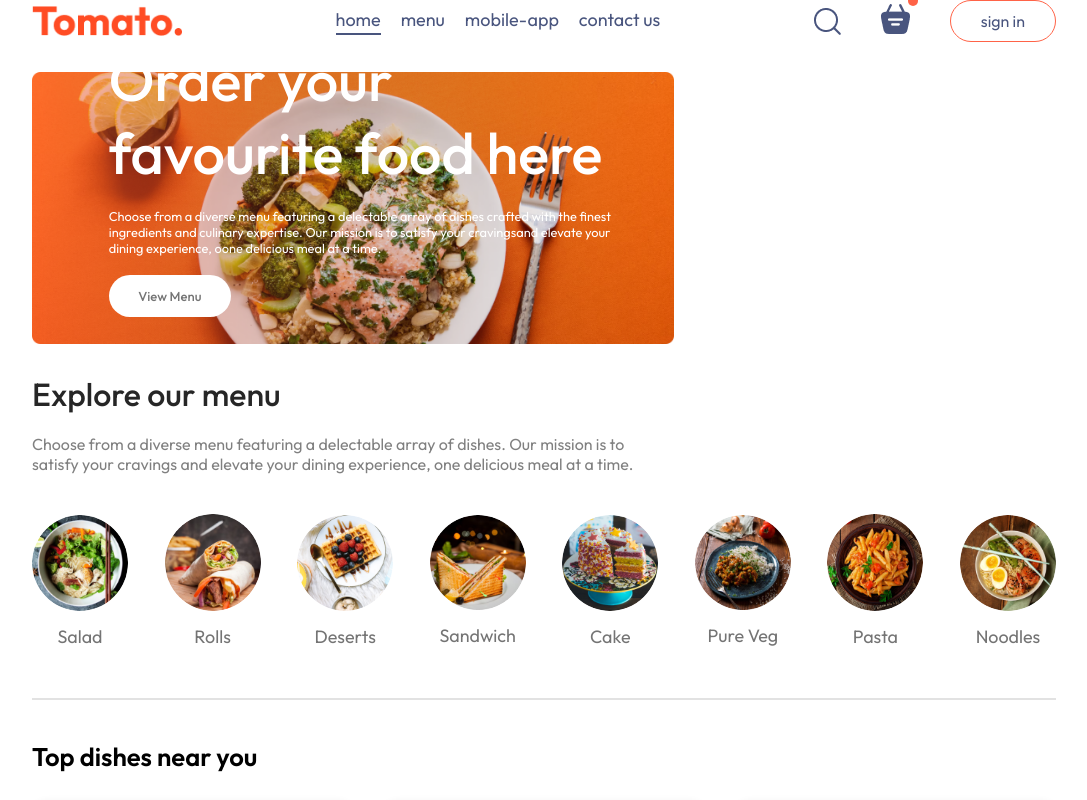
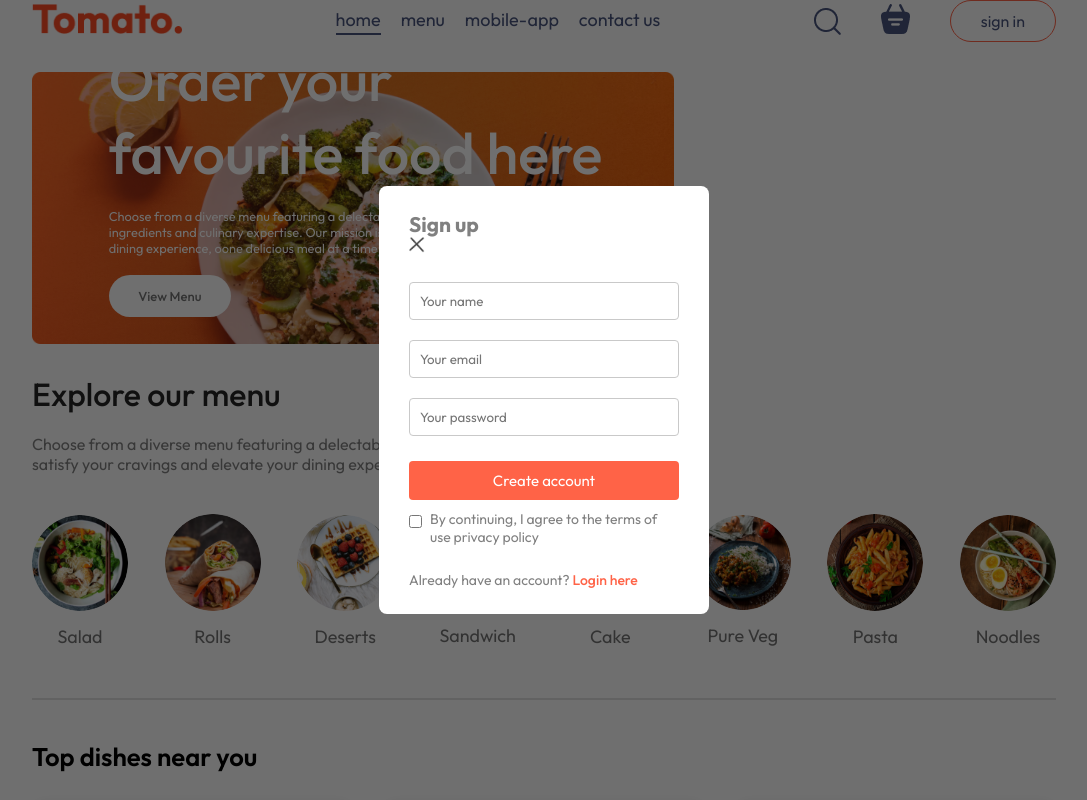
Before and after one commit to Kalpeshpagar/Food-Del, a React (Vite) app in the folder frontend/: page / in a window 1280 px wide. Both pictures are taken after a click on the button "sign in". Shown: the top 800 px of the page, without its empty margins (96-1183 px from the left). Built offline with nearby package versions, Linux system fonts and the light colour scheme.

Commit message:
Login and signup component done.

```diff
--- a/frontend/src/App.jsx
+++ b/frontend/src/App.jsx
@@ -1,16 +1,19 @@
-import React from 'react'
+import React, { useState } from 'react'
 import Navbar from './components/Navbar/Navbar'
 import { Route, Routes } from 'react-router-dom'
 import Home from './pages/Home/Home'
 import PlaceOrder from './pages/PlaceOrder/PlaceOrder'
 import Cart from './pages/Cart/Cart'
 import Footer from './components/Footer/Footer'
+import LoginPopup from './components/LoginPopup/LoginPopup'
 
 const App = () => {
+  const [showLogin, setShowLogin] = useState(false);
   return (
     <>
+      {showLogin ? <LoginPopup setShowLogin={setShowLogin } />:<></>}
       <div className='app'>
-      <Navbar />
+      <Navbar setShowLogin={setShowLogin} />
       <Routes>
         <Route path='/' element={<Home/>}/>
         <Route path='/cart' element={<Cart/>}/>
--- /dev/null
+++ b/frontend/src/components/LoginPopup/LoginPopup.css
@@ -0,0 +1,62 @@
+.login-popup{
+    position: absolute;
+    z-index: 1;
+    width: 100%;
+    height: 100%;
+    background-color:#00000090 ;
+    display: grid;
+}
+.login-popup-container{
+    place-self: center;
+    width: max(23vw,330px);
+    color: #808080;
+    background-color: white;
+    display: flex;
+    flex-direction: column;
+    gap: 25px;
+    padding: 25px 30px;
+    border-radius: 8px;
+    font-size: 14px;
+    animation: fadeIn 0.5s;
+}
+.login-popup-title img{
+    width: 16px;
+    cursor: pointer;
+
+}
+.login-popup-inputs{
+    display: flex;
+    flex-direction: column;
+    gap: 20px;
+}
+
+.login-popup-inputs input{
+    outline: none;
+    border: 1px solid #c9c9c9;
+    padding: 10px;
+    border-radius: 4px;
+}
+.login-popup-container button{
+    border: none;
+    padding: 10px;
+    border-radius: 4px;
+    color: white;
+    background-color: tomato;
+    font-size: 15px;
+    cursor: pointer;
+}
+
+.login-popup-condition{
+ display: flex;
+ align-items: start;
+ gap: 8px;
+ margin-top: -15px;
+}
+.login-popup-condition input{
+    margin-top: 5px;
+}
+.login-popup p span{
+    color: tomato;
+    font-weight: 500;
+    cursor: pointer;
+}
--- /dev/null
+++ b/frontend/src/components/LoginPopup/LoginPopup.jsx
@@ -0,0 +1,33 @@
+import React, { useState } from 'react'
+import './LoginPopup.css'
+import { assets } from '../../assets/assets'
+const LoginPopup = ({setShowLogin}) => {
+    const [currState, setCurrState] = useState("Sign up")
+  return (
+    <div className='login-popup'>
+          <form className="login-popup-container">
+              <div className="login-popup-title">
+                  <h2>{ currState}</h2>
+                  <img onClick={()=>setShowLogin(false)} src={assets.cross_icon} alt="" />
+              </div>
+              <div className="login-popup-inputs">
+                  {currState === "Login"?<></>:<input type="text" placeholder='Your name' required />}
+                  <input type="email" placeholder='Your email' required />
+                  <input type="password" placeholder='Your password' required />
+              </div>
+              <button>{currState === "Sign up"?"Create account":"Login" }</button>
+              <div className="login-popup-condition">
+                  <input type="checkbox" name="" id="" required />
+                  <p>By continuing, I agree to the terms of use privacy policy</p>
+              </div>
+              {currState === "Login"
+                  ?<p>Create a new account? <span onClick={()=>setCurrState("Sign up")}>Click here</span></p>
+                :<p>Already have an account? <span onClick={()=>setCurrState("Login")}>Login here</span></p>
+            }
+
+      </form>
+    </div>
+  )
+}
+
+export default LoginPopup
--- a/frontend/src/components/Navbar/Navbar.jsx
+++ b/frontend/src/components/Navbar/Navbar.jsx
@@ -1,24 +1,28 @@
-import React, { useState } from 'react'
+import React, { useContext, useState } from 'react'
 import './Navbar.css'
 import { assets } from '../../assets/assets'
-const Navbar = () => {
-  const [menu,setMenu] = useState('home')
+import {Link} from 'react-router-dom'
+import { StoreContext } from '../../context/StoreContext'
+
+const Navbar = ({setShowLogin}) => {
+  const [menu, setMenu] = useState('home');
+  const { getTotalCartAmount } = useContext(StoreContext);
   return (
     <div className='navbar'>
-      <img src={assets.logo} alt="" className='logo' />
+      <Link to='/'><img src={assets.logo} alt="" className='logo' /></Link>
       <ul className="navbar-menu">
-        <li onClick={()=> setMenu("home")} className={menu === 'home'?'active':''}>home</li>
-        <li onClick={()=> setMenu("menu")} className={menu === 'menu'?'active':''}>menu</li>
-        <li onClick={()=> setMenu("mobile-app")} className={menu === 'mobile-app'?'active':''}>mobile-app</li>
-        <li onClick={()=> setMenu("contact-us")} className={menu === 'contact-us'?'active':''}>contact us</li>
+        <Link to='/' onClick={()=> setMenu("home")} className={menu === 'home'?'active':''}>home</Link>
+        <a href='#explore-menu' onClick={()=> setMenu("menu")} className={menu === 'menu'?'active':''}>menu</a>
+        <a href='#app-download' onClick={()=> setMenu("mobile-app")} className={menu === 'mobile-app'?'active':''}>mobile-app</a>
+        <a href='#footer' onClick={()=> setMenu("contact-us")} className={menu === 'contact-us'?'active':''}>contact us</a>
       </ul>
       <div className="navbar-right">
         <img src={assets.search_icon} alt="" />
         <div className="navbar-search-icon">
-          <img src={assets.basket_icon} alt="" />
-          <div className="dot"></div>
+          <Link to='/cart'>  <img src={assets.basket_icon} alt="" /></Link>
+          <div className={getTotalCartAmount()===0?"":"dot" }></div>
         </div>
-        <button>sign in</button>
+        <button onClick={()=> setShowLogin(true)}>sign in</button>
       </div>
     </div>
   )
--- a/frontend/src/context/StoreContext.jsx
+++ b/frontend/src/context/StoreContext.jsx
@@ -18,16 +18,24 @@
         setCartItems((prev)=>({...prev,[itemId]:prev[itemId]-1}))
     }
 
-    useEffect(() => {
-        console.log(cartItems)
-    },[cartItems])
+    const getTotalCartAmount = () => {
+        let totalAmount = 0;
+        for (const item in cartItems) {
+            if (cartItems[item] > 0) {
+                let itemInfo = food_list.find((product)=>product._id === item)
+            totalAmount += itemInfo.price * cartItems[item];
+            }
+        }
+        return totalAmount;
+    }
 
     const contextValue = {
         food_list,
         setCartItems,
         cartItems,
         removeFromCart,
-        addToCart
+        addToCart,
+        getTotalCartAmount
     }
 
 
--- a/frontend/src/index.css
+++ b/frontend/src/index.css
@@ -5,6 +5,7 @@
   padding: 0;
   box-sizing: border-box;
   font-family: 'Outfit', sans-serif;
+  scroll-behavior: smooth;
 }
 
 body{
```
